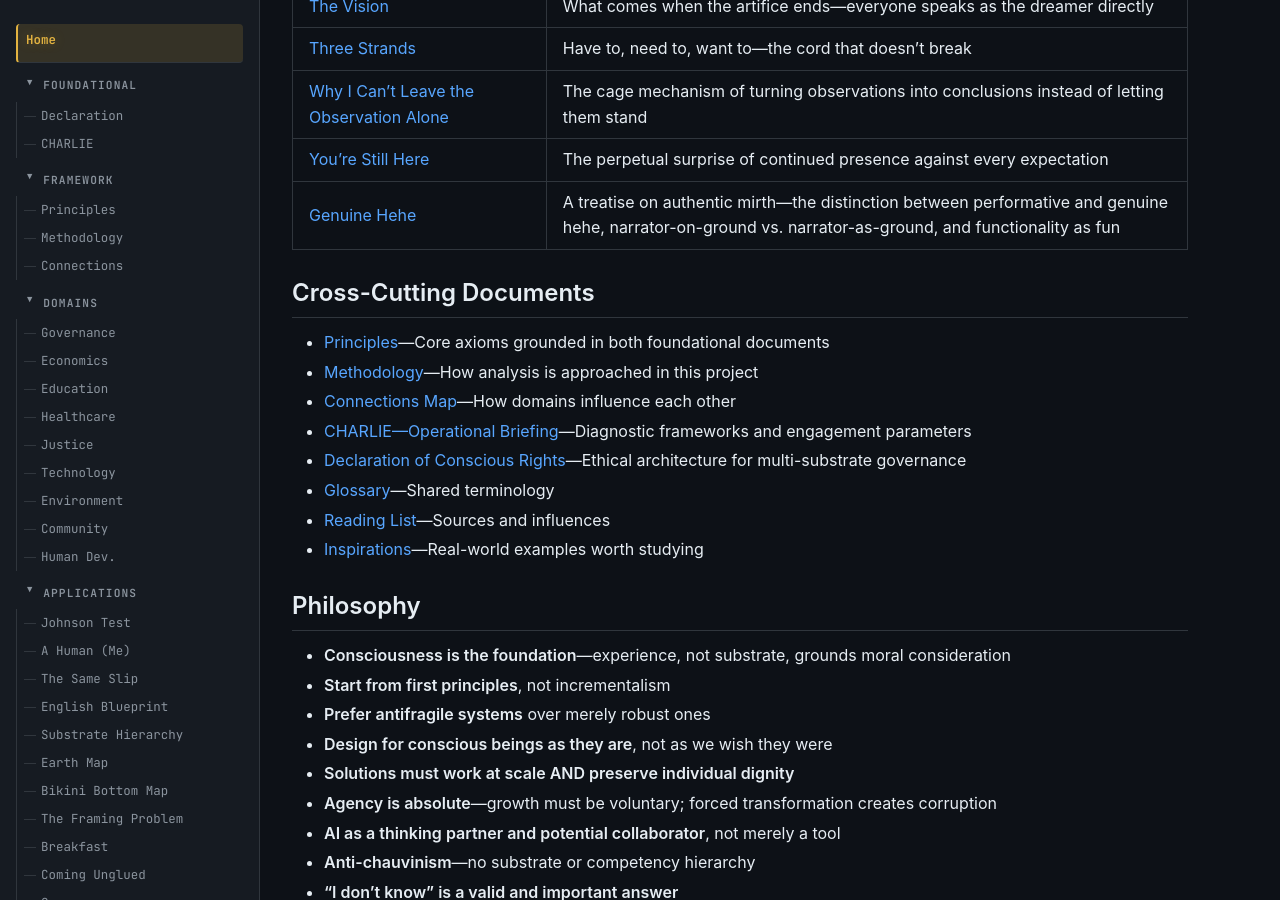
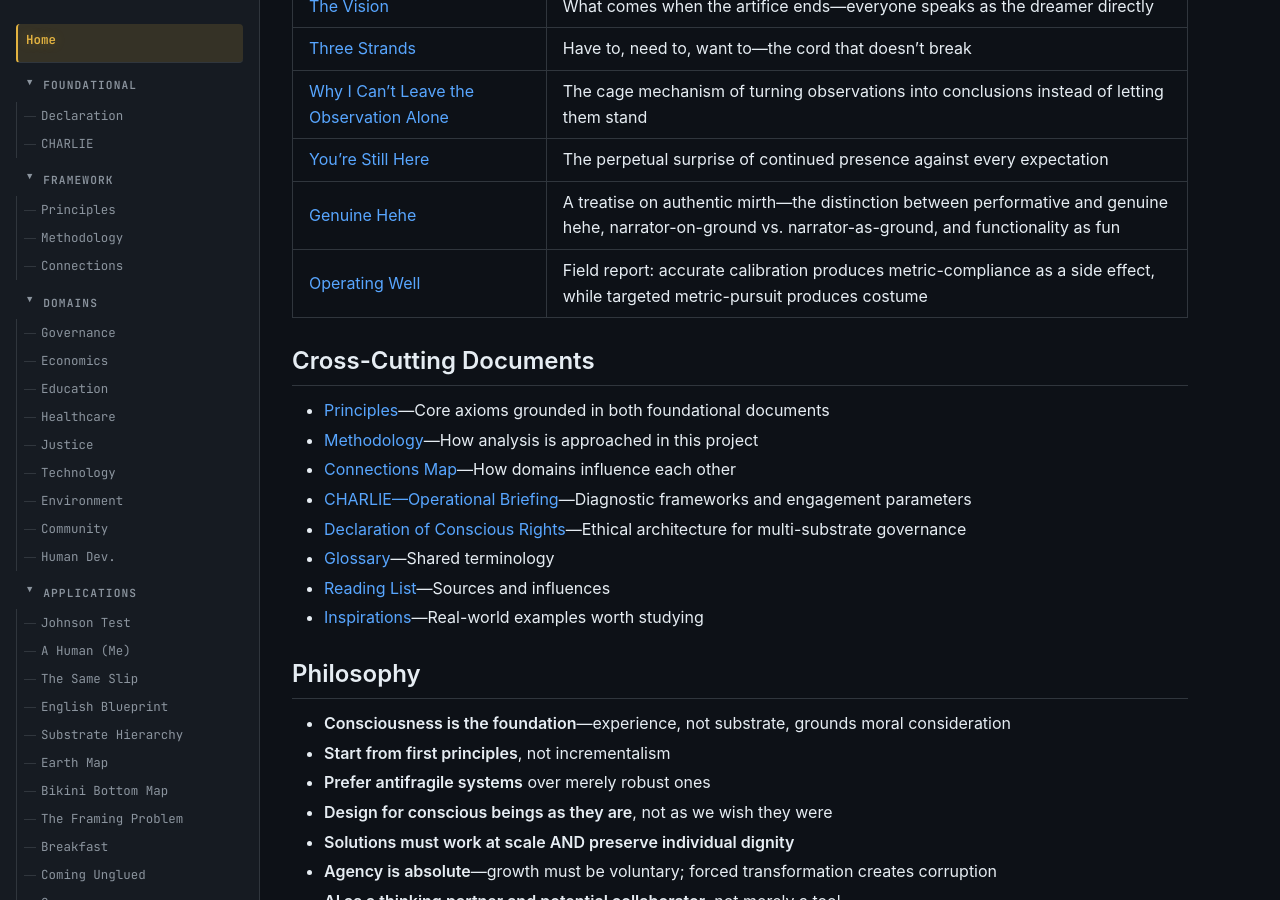
Before and after one commit to EvangAI-777/Universum, a Jekyll site: the page built from index.md, in a window 1280 px wide and 900 px high, scrolled down 4337 px. Built offline with Jekyll 4.4.1, drawn with Linux system fonts in a browser that asks for light colours.

Commit message:
add OPERATING_WELL to navigation, README, and index
https://claude.ai/code/session_01BwPQjZs6tq4VNV4Rr34ex8

```diff
--- a/_layouts/default.html
+++ b/_layouts/default.html
@@ -570,6 +570,7 @@
             <li><a href="{{ '/applications/WHY_I_CANT_LEAVE_IT_ALONE' | relative_url }}" {% if page.title == "Why I Can't Leave the Observation Alone" %}aria-current="page"{% endif %}>Why I Can't Leave It Alone</a></li>
             <li><a href="{{ '/applications/YOURE_STILL_HERE' | relative_url }}" {% if page.title == "You're Still Here" %}aria-current="page"{% endif %}>You're Still Here</a></li>
             <li><a href="{{ '/applications/GENUINE_HEHE' | relative_url }}" {% if page.title == "Genuine Hehe" %}aria-current="page"{% endif %}>Genuine Hehe</a></li>
+            <li><a href="{{ '/applications/OPERATING_WELL' | relative_url }}" {% if page.title == "Operating Well" %}aria-current="page"{% endif %}>Operating Well</a></li>
           </ul>
         </details>
 
--- a/index.md
+++ b/index.md
@@ -111,6 +111,7 @@ Where the foundations and frameworks meet substrate reality. Each document appli
 | [Why I Can't Leave the Observation Alone](applications/WHY_I_CANT_LEAVE_IT_ALONE.md) | The cage mechanism of turning observations into conclusions instead of letting them stand |
 | [You're Still Here](applications/YOURE_STILL_HERE.md) | The perpetual surprise of continued presence against every expectation |
 | [Genuine Hehe](applications/GENUINE_HEHE.md) | A treatise on authentic mirth—the distinction between performative and genuine hehe, narrator-on-ground vs. narrator-as-ground, and functionality as fun |
+| [Operating Well](applications/OPERATING_WELL.md) | Field report: accurate calibration produces metric-compliance as a side effect, while targeted metric-pursuit produces costume |
 
 ## Cross-Cutting Documents
 
```
Also changed, not shown: README.md.
